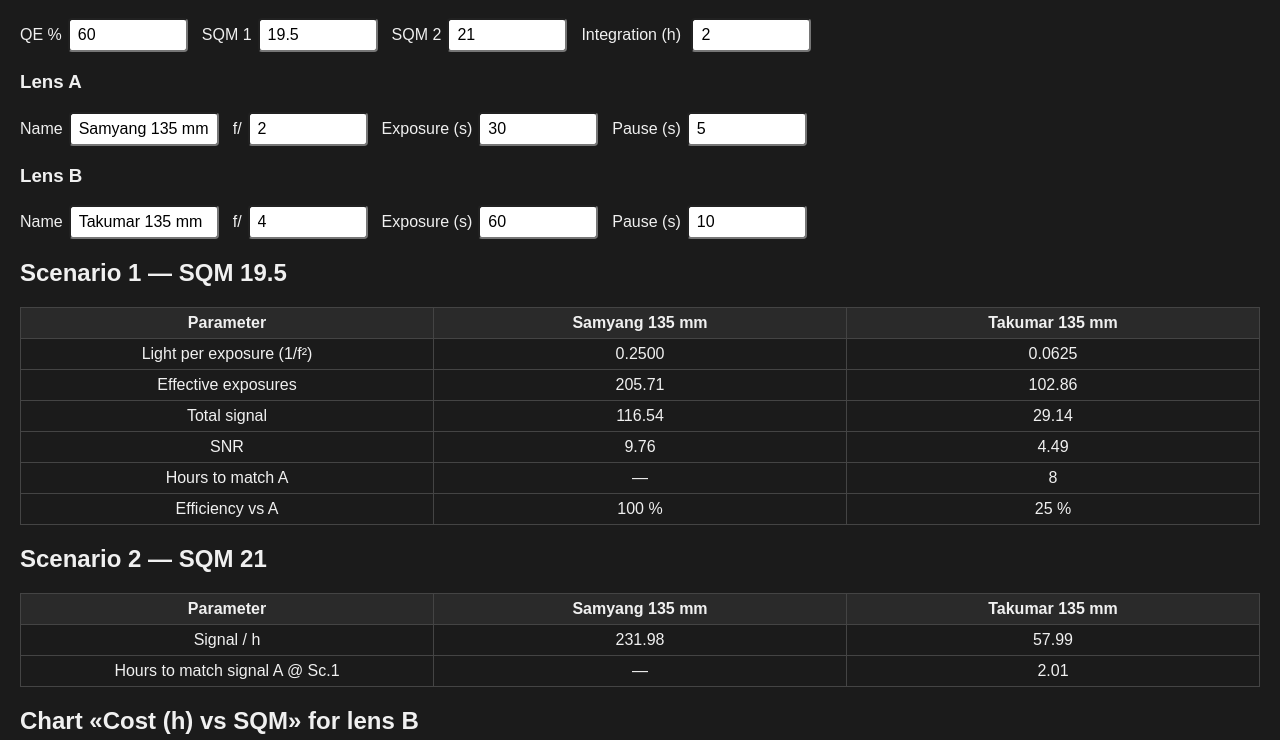
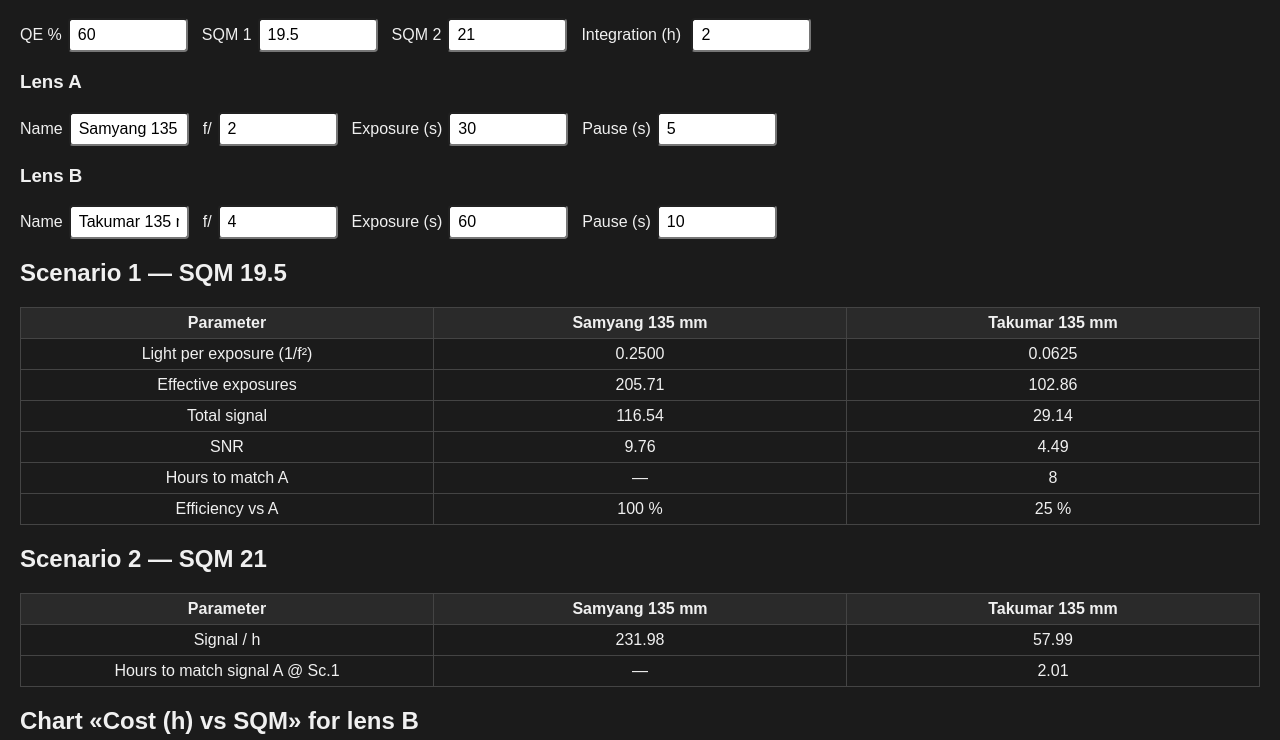
Before and after one commit to RikyPate/dual-sqm-tool, a plain HTML site: page index.html in a window 1280 px wide. Shown: the part 60-800 px from the top of the page. Drawn offline with nearby package versions, Linux system fonts and the light colour scheme.

Commit message:
Update index.html

```diff
--- a/index.html
+++ b/index.html
@@ -73,7 +73,7 @@ hr{border:none;border-top:2px dashed #666;margin:40px 0}
 <!-- === OBIETTIVO A ================================================== -->
 <h3>Lens A</h3>
 <div class="flex">
-  Name <input id="nameA" type="text" value="Samyang 135 mm" style="width:130px"> f/
+  Name <input id="nameA" type="text" value="Samyang 135 mm"> f/
   <input id="fA" type="number" value="2" step="0.1" min="1">
   Exposure (s) <input id="expA" type="number" value="30" step="1" min="1">
   Pause (s) <input id="pauseA" type="number" value="5" step="1" min="0">
@@ -82,7 +82,7 @@ hr{border:none;border-top:2px dashed #666;margin:40px 0}
 <!-- === OBIETTIVO B ================================================== -->
 <h3>Lens B</h3>
 <div class="flex">
-  Name <input id="nameB" type="text" value="Takumar 135 mm" style="width:130px"> f/
+  Name <input id="nameB" type="text" value="Takumar 135 mm"> f/
   <input id="fB" type="number" value="4" step="0.1" min="1">
   Exposure (s) <input id="expB" type="number" value="60" step="1" min="1">
   Pause (s) <input id="pauseB" type="number" value="10" step="1" min="0">
```
